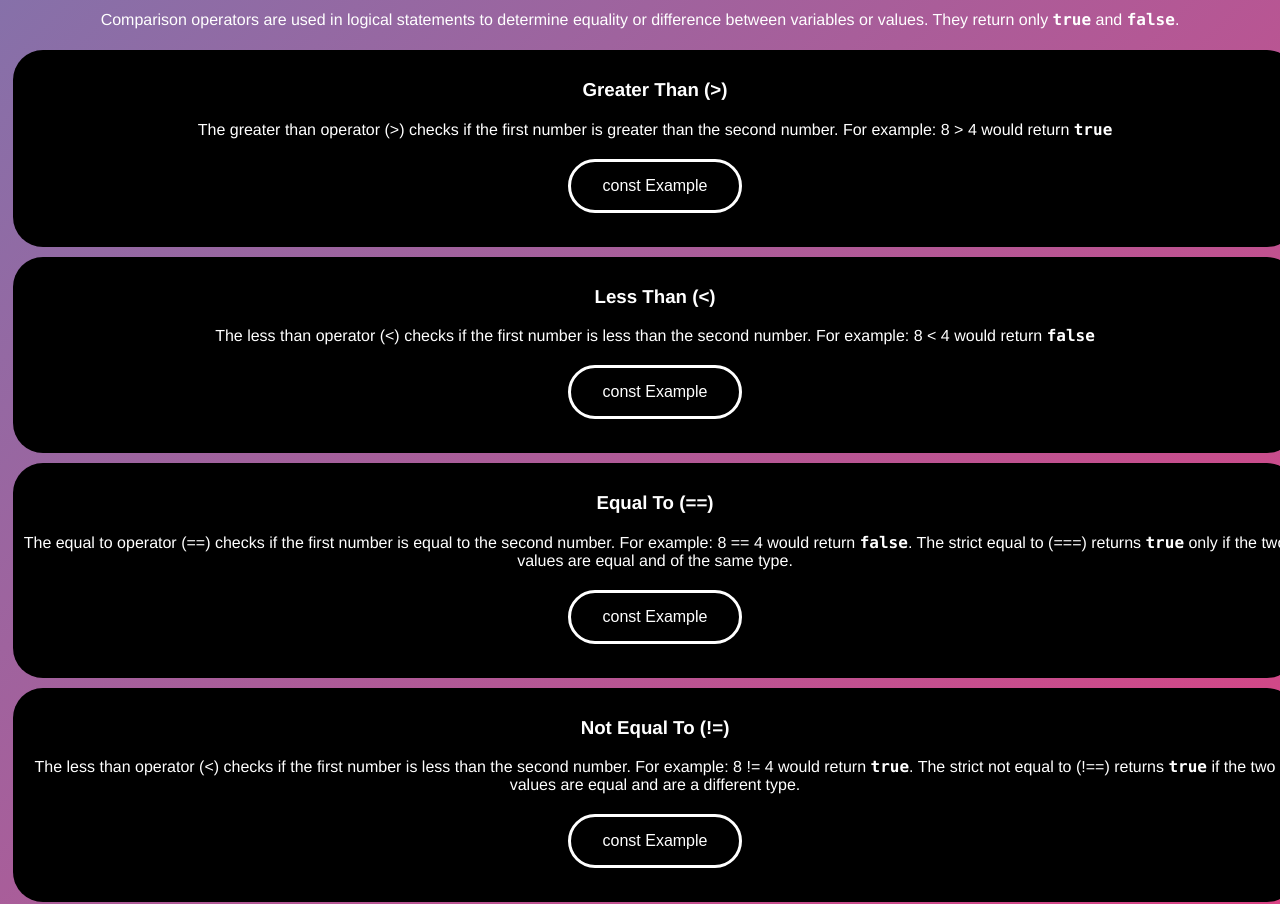
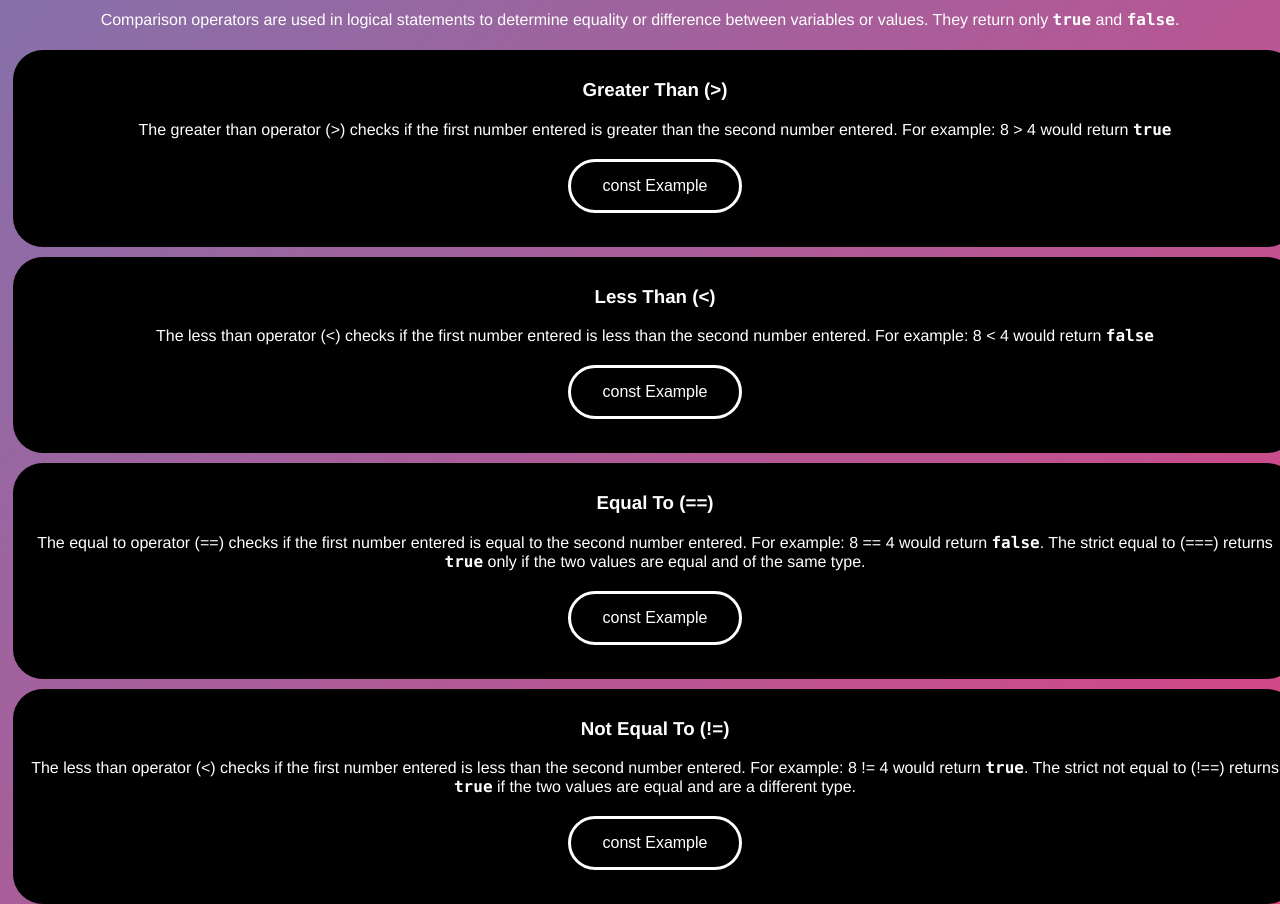
Before and after one commit to Isaak-pixel/jsTips, a plain HTML site: page index.html in a window 1280 px wide. Shown: the part 1660-2564 px from the top of the page. Drawn offline with Linux system fonts and the light colour scheme.

Commit message:
Slightly edited the text to add more detail

```diff
--- a/index.html
+++ b/index.html
@@ -76,14 +76,14 @@
       <div id="row">
         <div id="column">
           <h3> Greater Than (>) </h3>
-          <p>The greater than operator (>) checks if the first number is greater than the second number. For example: 8 > 4 would return <strong>true</strong></p>
+          <p>The greater than operator (>) checks if the first number entered is greater than the second number entered. For example: 8 > 4 would return <strong>true</strong></p>
           <button type="button" class="button" onclick="gtExample()">const Example</button>
           <div id="gtOutput"></div>
         </div>
 
         <div id="column">
           <h3> Less Than (<) </h3>
-          <p>The less than operator (<) checks if the first number is less than the second number. For example: 8 < 4 would return <strong>false</strong></p>
+          <p>The less than operator (<) checks if the first number entered is less than the second number entered. For example: 8 < 4 would return <strong>false</strong></p>
           <button type="button" class="button" onclick="ltExample()">const Example</button>
           <div id="lsOutput"></div>
         </div>
@@ -92,7 +92,7 @@
       <div id="row">
         <div id="column">
           <h3> Equal To (==) </h3>
-          <p>The equal to operator (==) checks if the first number is equal to the second number. For example: 8 == 4 would return <strong>false</strong>.
+          <p>The equal to operator (==) checks if the first number entered is equal to the second number entered. For example: 8 == 4 would return <strong>false</strong>.
           The strict equal to (===) returns <strong>true</strong> only if the two values are equal and of the same type.</p>
           <button type="button" class="button" onclick="etExample()">const Example</button>
           <div id="etOutput"></div>
@@ -100,7 +100,7 @@
 
         <div id="column">
           <h3> Not Equal To (!=) </h3>
-          <p>The less than operator (<) checks if the first number is less than the second number. For example: 8 != 4 would return <strong>true</strong>.
+          <p>The less than operator (<) checks if the first number entered is less than the second number entered. For example: 8 != 4 would return <strong>true</strong>.
           The strict not equal to (!==) returns <strong>true</strong>  if the two values are equal and are a different type.</p>
           <button type="button" class="button" onclick="netExample()">const Example</button>
           <div id="netOutput"></div>
```
